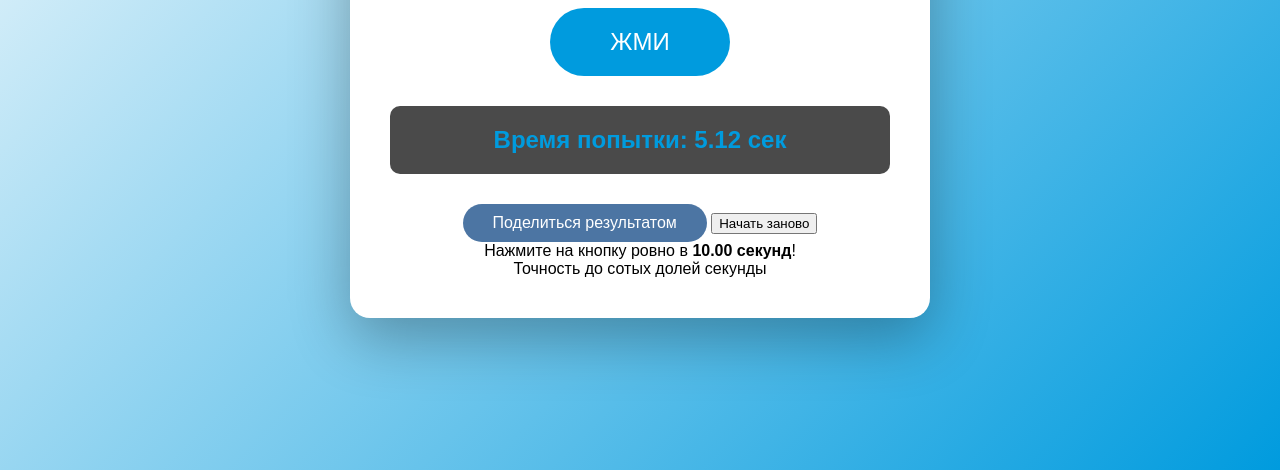
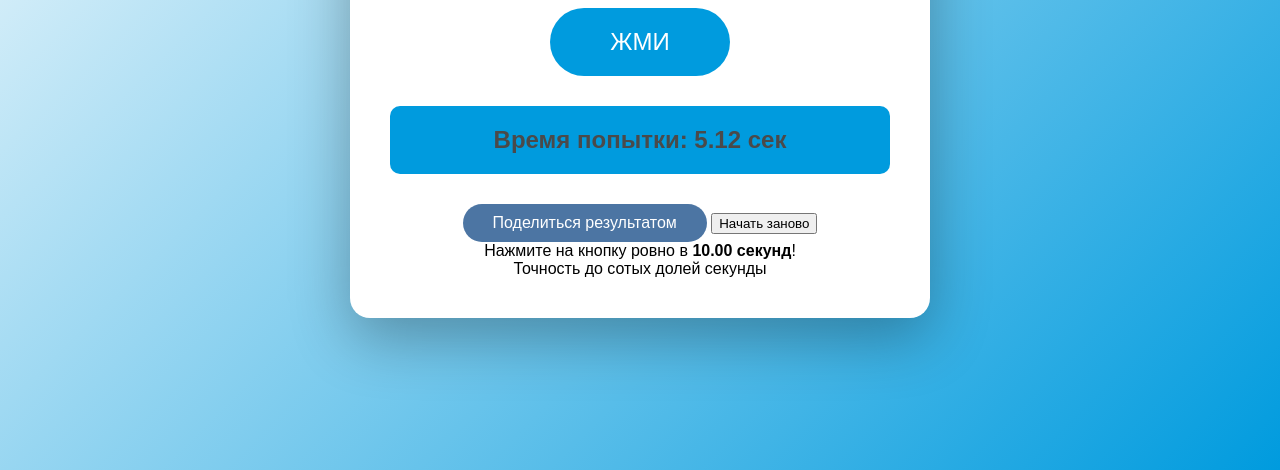
Before and after one commit to BOS-ya/vk-game-10sec, a plain HTML site: page index.html in a window 1280 px wide. Both pictures are taken after a click on the button "ЖМИ". Shown: the part 386-856 px from the top of the page. Drawn offline with Linux system fonts and the light colour scheme.

Commit message:
Add files via upload

```diff
--- a/index.html
+++ b/index.html
@@ -62,8 +62,8 @@
         }
 
         .result.lose {
-            background: #4a4a4a;
-            color: #009BDE;
+            background: #009BDE;
+            color: #4a4a4a;
         }
 
         .best-time {
```
